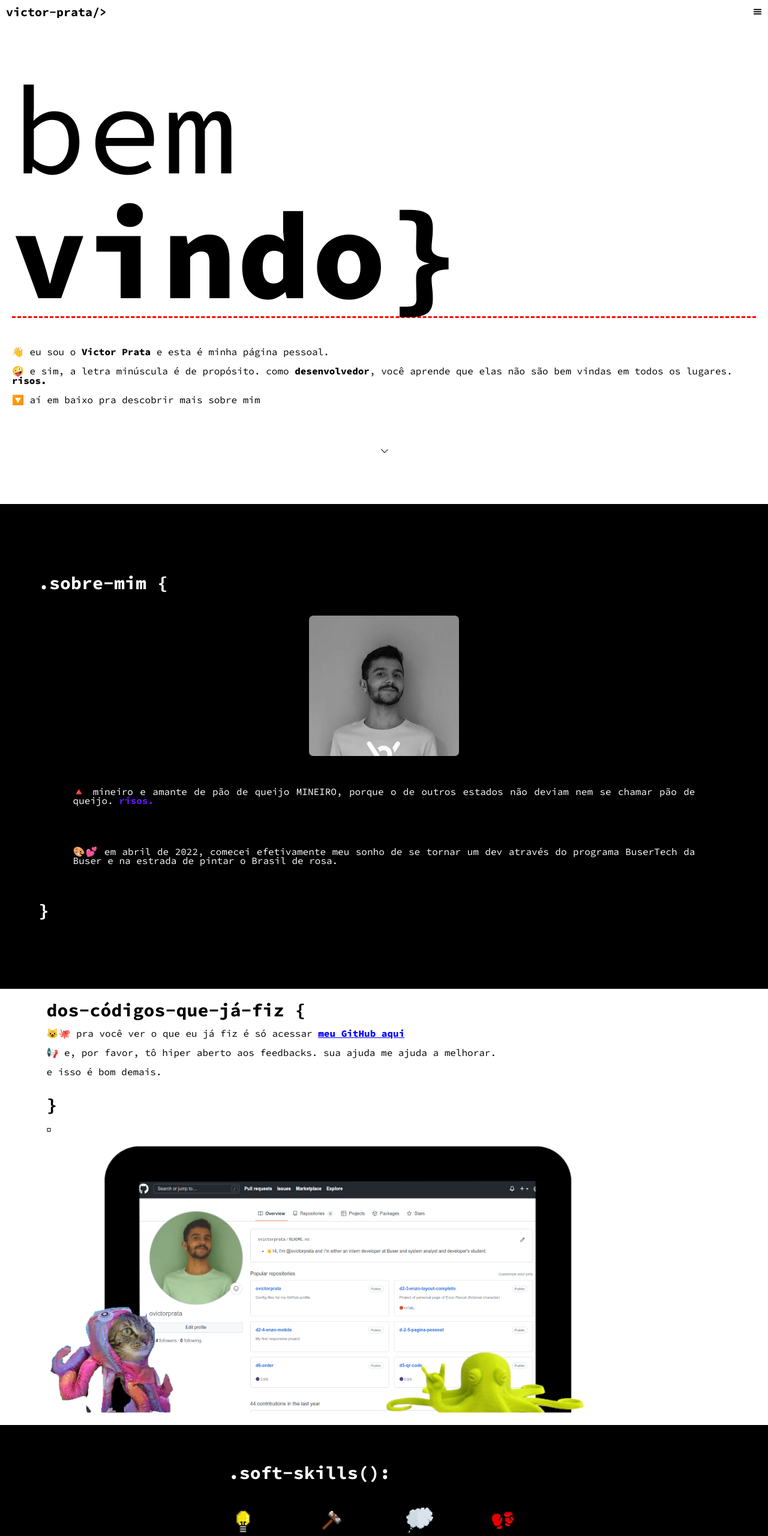
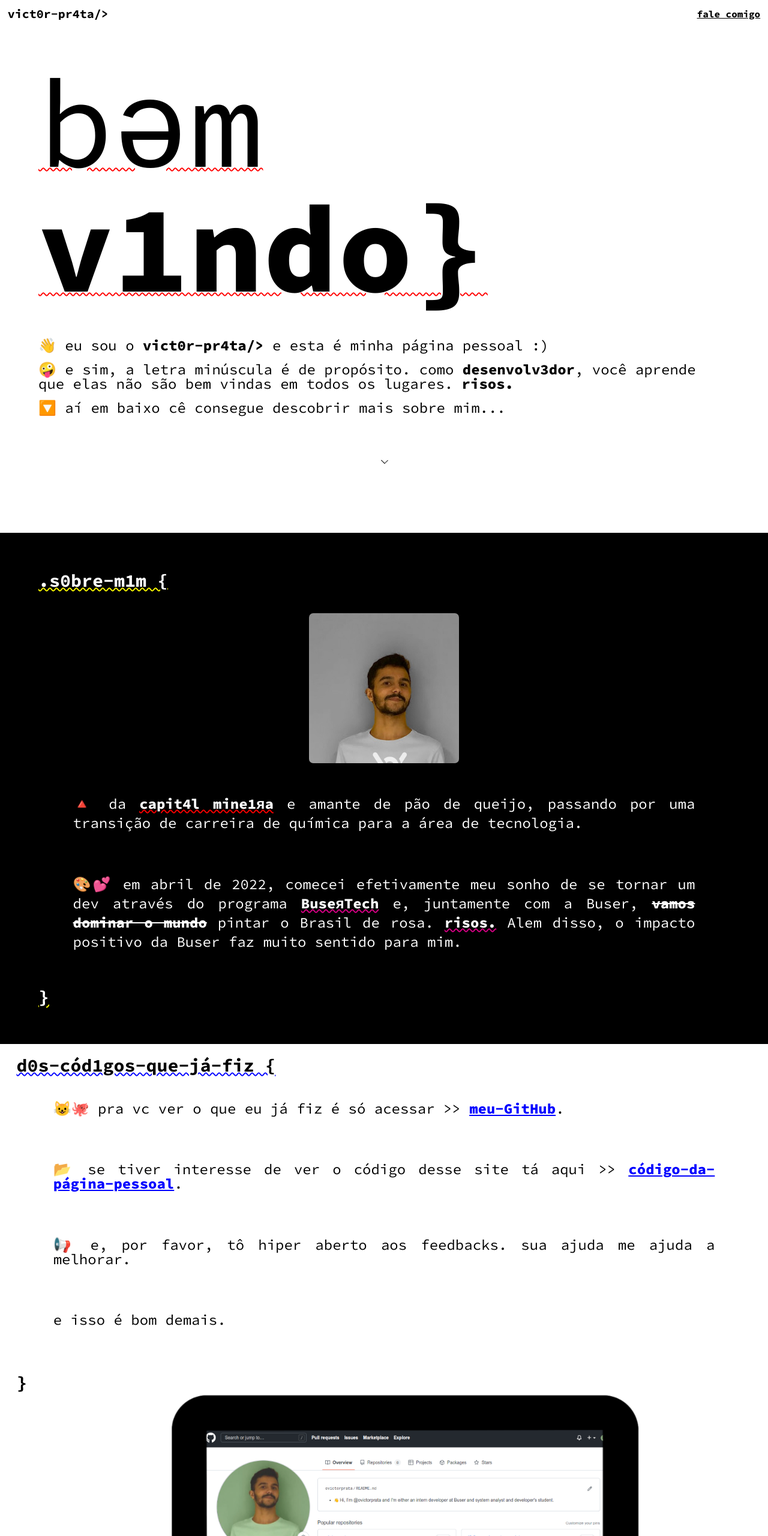
Before and after one commit to ovictorprata/d9-pagina-pessoal, a plain HTML site: page index.html in a window 1280 px wide. Shown: the top 2560 px of the page at 60% size. Drawn offline with Linux system fonts and the light colour scheme.

Commit message:
Ajustes de design, mas sem hard skill

```diff
--- a/css/style.css
+++ b/css/style.css
@@ -1,3 +1,6 @@
+* {
+  scroll-behavior: smooth;
+}
 body {
   font-family: "Source Code Pro", monospace;
 }
@@ -10,11 +13,19 @@ nav {
   justify-content: space-between;
   flex-direction: row;
   color: rgb(0, 0, 0);
-  padding: 10px;
+  padding: 1vw;
   font-weight: 700;
+  position: fixed;
+  background-color: white;
+  min-width: 98vw;
 }
 nav img {
   width: 15px;
+}
+
+nav #menu {
+  text-decoration: underline;
+  color: black;
 }
 
 /*MY NAME MENU TYPING STYLE*/
@@ -64,7 +75,7 @@ h2 {
 /*INDEX START*/
 .index {
   min-height: 95vh;
-  padding: 20px;
+  padding: 5%;
   display: flex;
   flex-direction: column;
   justify-content: center;
@@ -73,6 +84,7 @@ h2 {
 
 .index__header p {
   font-size: 4rem;
+  text-decoration: underline wavy red 2px;
 }
 
 @media (min-width: 800px) {
@@ -87,9 +99,14 @@ h2 {
   }
 }
 
+@media (min-width: 767px) {
+  * p {
+    font-size: 1.5rem;
+  }
+}
+
 .index__header > .second-line {
   font-weight: 800;
-  border-bottom: 3px red dashed;
 }
 
 .index-content strong {
@@ -104,7 +121,7 @@ h2 {
   text-align: center;
   margin-bottom: 0;
 }
-.index__go-down > img {
+.index__go-down img {
   width: 30px;
 }
 /*INDEX END*/
@@ -137,23 +154,43 @@ h2 {
   margin-bottom: 20px;
 }
 
+@media (min-width: 767px) {
+  .my-presentation__content > p {
+    line-height: 2rem;
+  }
+}
+
+.my-presentation__content > h2 {
+  text-decoration: underline wavy yellow 2px;
+}
+
 .my-presentation__content strong {
   font-weight: 800;
   color: #5e17eb;
 }
 
 .my-presentation__img {
-  width: 100%;
   text-align: center;
 }
 
-.my-presentation__img > img {
+.my-presentation__img img {
   border-radius: 7px;
   width: 250px;
 }
 
+.my-presentation .presentation-strong {
+  text-decoration: underline wavy red 2px;
+  color: white;
+}
+
+.my-presentation .presentation-buser {
+  text-decoration: underline wavy #da0086 2px;
+  color: white;
+}
+
 .my-presentation .my-presentation__go-down {
   width: 30px;
+  text-align: left;
 }
 
 .my-presentation h4 {
@@ -161,12 +198,16 @@ h2 {
   color: aqua;
   font-size: 1rem;
 }
+.my-presentation .line-through {
+  text-decoration: line-through;
+  color: white !important;
+}
 
 /*PRESENTATION END*/
 
 /*PORTFOLIO*/
 .portfolio {
-  padding: 20px;
+  padding: 20px 20px 0px 20px;
   display: flex;
   justify-content: center;
   align-items: center;
@@ -178,6 +219,12 @@ h2 {
   display: flex;
   gap: 1rem;
   flex-direction: column;
+  min-width: 90vw;
+}
+
+.portfolio .portfolio__img {
+  text-align: center;
+  bottom: 0;
 }
 
 .portfolio img {
@@ -190,6 +237,16 @@ h2 {
   font-weight: 800;
   text-decoration: underline;
 }
+
+.portfolio .portifolio__title {
+  text-decoration: underline wavy blue 2px;
+  margin-bottom: 30px;
+}
+
+.portfolio__content p {
+  padding: 0% 5% 5% 5%;
+}
+
 /*PORTFOLIO END*/
 
 /*SKILLS START*/
@@ -205,6 +262,13 @@ h2 {
   gap: 2rem;
 }
 
+.my-presentation__content {
+  text-align: justify;
+  display: flex;
+  flex-direction: column;
+  gap: 2.5rem;
+}
+
 .skill__content h3 {
   font-weight: 800;
   font-size: 1.5rem;
@@ -218,12 +282,23 @@ h2 {
 }
 .soft-skill {
   display: flex;
-  flex-direction: row;
+
   gap: 2rem;
   flex-wrap: wrap;
   min-height: auto;
 }
 
+.soft-skill__box1 {
+  display: flex;
+  flex-direction: row;
+  gap: 1rem;
+}
+
+.soft-skill__box2 {
+  display: flex;
+  flex-direction: row;
+  gap: 1rem;
+}
 .soft-skill-box img {
   height: 50px;
   width: 50px;
@@ -238,11 +313,15 @@ h2 {
 }
 
 .soft-skill-box .box3 {
-  color: gray;
+  color: rgb(0, 124, 21);
 }
 
 .soft-skill-box .box4 {
-  color: red;
+  color: rgb(27, 144, 199);
+}
+
+.skill-title {
+  text-decoration: underline wavy red 2px;
 }
 
 /*SKILLS END*/
--- a/index.html
+++ b/index.html
@@ -30,9 +30,10 @@
   <body>
     <div class="cover-page">
       <nav>
-        <h1 class="my-name">victor-prata&#47;&#62;</h1>
+        <h1 class="my-name">vict0r-pr4ta&#47;&#62;</h1>
         <div>
-          <img src="./img/menu-icon.png" />
+          <a href="#contato" id="menu">fale comigo</a>
+          <!-- <img src="./img/menu-icon.png" /> -->
         </div>
       </nav>
     </div>
@@ -40,46 +41,48 @@
     <!-- INDEX  -->
     <div class="index">
       <div class="index__header">
-        <p>bem</p>
-        <p class="second-line">vindo}</p>
+        <p>bǝm</p>
+        <p class="second-line">v1ndo}</p>
       </div>
       <div class="index-content">
         <p>
-          👋 eu sou o <strong>Victor Prata</strong> e esta é minha página
-          pessoal.
+          👋 eu sou o <strong>vict0r-pr4ta/></strong> e esta é minha página
+          pessoal :)
         </p>
         <p>
           🤪 e sim, a letra minúscula é de propósito. como
-          <strong> desenvolvedor</strong>, você aprende que elas não são bem
+          <strong> desenvolv3dor</strong>, você aprende que elas não são bem
           vindas em todos os lugares.
           <strong>risos.</strong>
         </p>
 
-        <p>🔽 aí em baixo pra descobrir mais sobre mim</p>
+        <p>🔽 aí em baixo cê consegue descobrir mais sobre mim...</p>
       </div>
       <div class="index__go-down">
-        <img src="./img/arrow-go-down.gif" />
+        <a href="#my-present"><img src="./img/arrow-go-down.gif" /></a>
       </div>
     </div>
 
     <!-- MY PRESENTATION -->
-    <div class="my-presentation">
+    <div class="my-presentation" id="my-present">
       <div class="my-presentation__content">
-        <h2>.sobre-mim {</h2>
+        <h2>.s0bre-m1m {</h2>
 
           <div class="my-presentation__img">
-            <img src="./img/perfil-preto-e-branco.jpg" class="presentation-img" />
+            <div class="window-style">
+              <img src="./img/perfil-preto.jpeg" class="presentation-img" />
+            </div>
           </div>
         <p>
-          🔺 mineiro e amante de pão de queijo MINEIRO, porque o de outros
-          estados não deviam nem se chamar pão de queijo.
-          <strong>risos.</strong>
+          🔺 da <strong class="presentation-strong">capit4l mine1ᴙa</strong> e amante de pão de queijo, passando por uma transição de carreira de química para a área de tecnologia.
+          <!-- Acredito muito que as pessoas não devem gastar suas vidas executando tarefas mecânicas e desnecessárias, por isso me vejo trabalhando com
+            as novas possibilidades do mundo digital para melhorar a qualidade de nossas vidas. -->
         </p>
 
         <p>
           🎨💕 em abril de 2022, comecei efetivamente meu sonho de se tornar um dev
-          através do programa BuserTech da Buser e na estrada de pintar o Brasil
-          de rosa.
+          através do programa <strong class="presentation-buser">BuseᴙTech</strong> e, juntamente com a Buser, <strong class="line-through">vamos dominar o mundo</strong> pintar o Brasil
+          de rosa. <strong class="presentation-buser">risos.</strong> Alem disso, o impacto positivo da Buser faz muito sentido para mim.
         </p>
 
 
@@ -95,15 +98,17 @@
     <!-- PORTFOLIO -->
     <div class="portfolio">
       <div class="portfolio__content">
-        <h2 class="title-dark">dos-códigos-que-já-fiz {</h2>
-        <p>😺🐙 pra você ver o que eu já fiz é só acessar <a href="https://www.w3schools.com">meu GitHub aqui</a></p>
+        <h2 class="title-dark portifolio__title">d0s-cód1gos-que-já-fiz {</h2>
+        <p>😺🐙 pra vc ver o que eu já fiz é só acessar >> <a href="https://www.w3schools.com">meu-GitHub</a>.</p>
         <p>
-          📢 e, por favor, tô hiper aberto aos feedbacks. sua ajuda me ajuda a melhorar. </p><p>e isso é bom demais.</p>
+          📂 se tiver interesse de ver o código desse site tá aqui >> <a href="https://www.w3schools.com">código-da-página-pessoal</a>.
+        </p>
+        <p>
+          📢 e, por favor, tô hiper aberto aos feedbacks. sua ajuda me ajuda a melhorar. </p><p>e isso é bom demais.
         </p>
         <h2>}</h2>
-
-        <i class="fa-lightbulb"></i>
-
+      </div>
+      <div class="portfolio__img">
         <img src="./img/github-personal-page.png" class="git-hub" />
       </div>
       <!-- PORTFOLIO END -->
@@ -113,20 +118,14 @@
     <div class="my-presentation skill">
       <div class="my-presentation__content ">
         <div>
-          <h2>.soft-skills():</h2>
+          <h2 class="skill-title">.s0ft-ƨkills():</h2>
         </div>
 
+        <div>
+
+
             <div class="soft-skill">
-
-          <div class="soft-skill-box">
-            <img src="./img/light-bulb.png">
-            <h4 class="box1">criatividade</h4>
-          </div>
-
-          <div class="soft-skill-box">
-            <img src="./img/hammer.png">
-            <h4 class="box2">resolvedor </h4><h4 class="box2">de problemas</h4>
-          </div>
+             <div class="soft-skill__box1">
 
               <div class="soft-skill-box">
                 <img src="./img/organization.png">
@@ -134,9 +133,23 @@
               </div>
 
               <div class="soft-skill-box">
-            <img src="./img/box-glove.png">
+                <img src="./img/light-bulb.png">
+                <h4 class="box1">criatividade</h4>
+              </div>
+            </div>
+            <!-- BOX 1 -->
+            <div class="soft-skill__box2">
+                <div class="soft-skill-box">
+                  <img src="./img/hammer.png">
+                  <h4 class="box2">resolvedor </h4><h4 class="box2">de problemas</h4>
+                </div>
+
+                <div class="soft-skill-box">
+                  <img src="./img/ok.png">
                   <h4 class="box4">gestão de </h4><h4 class="box4">conflito</h4>
                 </div>
+            </div>
+            <!-- BOX 2 -->
           </div>
 
             <div>
@@ -147,7 +160,54 @@
       <!-- MY-PRESENTATION__CONTENT END -->
     </div>
 
-    <footer>
+    <div class="my-presentation__content ">
+      <div>
+        <h2 class="skill-title">.s0ft-ƨkills():</h2>
+      </div>
+
+      <div>
+
+
+          <div class="soft-skill">
+           <div class="soft-skill__box1">
+
+            <div class="soft-skill-box">
+              <img src="./img/organization.png">
+              <h4 class="box3">organização</h4>
+            </div>
+
+            <div class="soft-skill-box">
+              <img src="./img/light-bulb.png">
+              <h4 class="box1">criatividade</h4>
+            </div>
+          </div>
+          <!-- BOX 1 -->
+          <div class="soft-skill__box2">
+              <div class="soft-skill-box">
+                <img src="./img/hammer.png">
+                <h4 class="box2">resolvedor </h4><h4 class="box2">de problemas</h4>
+              </div>
+
+              <div class="soft-skill-box">
+                <img src="./img/ok.png">
+                <h4 class="box4">gestão de </h4><h4 class="box4">conflito</h4>
+              </div>
+          </div>
+          <!-- BOX 2 -->
+        </div>
+
+          <div>
+        <h2>}</h2>
+      </div>
+    </div>
+
+    <!-- MY-PRESENTATION__CONTENT END -->
+  </div>
+    <!-- MY-PRESENTATION__SKILL END -->
+  </div>
+</div>
+
+    <footer id="contato">
       <div class="social-media">
 
         <div class="social-media__icon"><a href="https://slack.com/app_redirect?channel=U03A0D9FYCW"><i class="fab fa-slack"></a></i></div>
```
Also changed, not shown: img/eu.png (added), img/ok-edit.png (added), img/ok-removebg-preview.png (added), img/ok.png (added), img/perfil-preto.jpeg (added), img/windows-perfil.png (added). Lines whose indentation alone changed are shown as unchanged.
